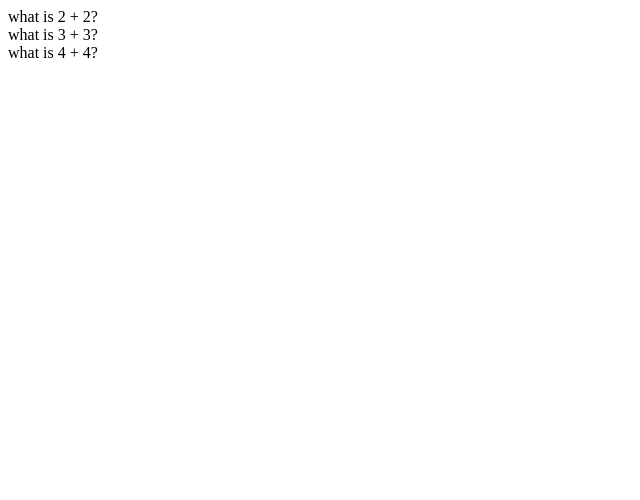
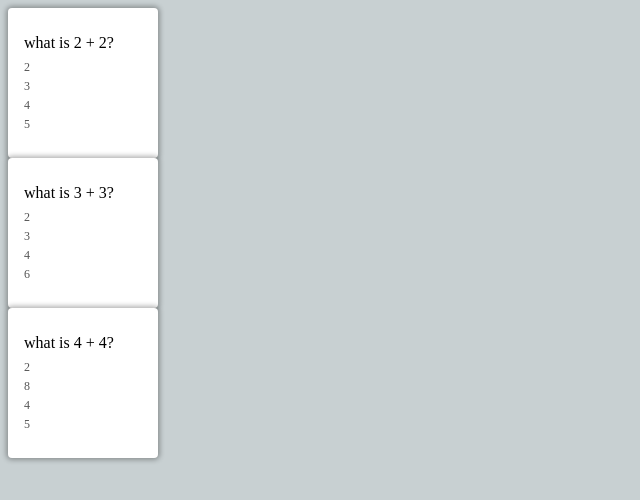
Before and after one commit to singonwan/flashcardApp, a React (Create React App) app in the folder flashcard-app/: page / in a window 1280 px wide. Shown: the top 500 px of the page, without its empty margins (0-640 px from the left). Built offline with nearby package versions, Linux system fonts and the light colour scheme.

Commit message:
styled individual flashcard with css along with the flip animation

```diff
--- a/flashcard-app/src/App.js
+++ b/flashcard-app/src/App.js
@@ -1,5 +1,6 @@
 import React, { useState } from 'react';
 import FlashcardList from './FlashcardList';
+import './app.css';
 
 function App() {
     const [flashcards, setFlashcards] = useState(SAMPLE_FLASHCARDS);
--- a/flashcard-app/src/Flashcard.js
+++ b/flashcard-app/src/Flashcard.js
@@ -3,8 +3,20 @@ import React, { useState } from 'react';
 export default function Flashcard({ flashcard }) {
     const [flip, setFlip] = useState(false);
     return (
-        <div onClick={() => setFlip(!flip)}>
-            {flip ? flashcard.answer : flashcard.question}
+        <div
+            className={`card ${flip ? 'flip' : ''}`}
+            onClick={() => setFlip(!flip, console.log(flip))}
+        >
+            <div className="front">
+                {flashcard.question}
+                <div className="flashcard-options">
+                    {flashcard.mc.map((option) => {
+                        return <div className="flashcard-option">{option}</div>;
+                    })}
+                </div>
+            </div>
+
+            <div className="back">{flashcard.answer}</div>
         </div>
     );
 }
--- /dev/null
+++ b/flashcard-app/src/app.css
@@ -0,0 +1,58 @@
+body {
+    background-color: #c8d0d2;
+}
+
+.card {
+    display: flex;
+    justify-content: center;
+    align-items: center;
+    position: relative;
+    border-radius: 0.25rem;
+    box-shadow: 0 0 5px 2px rgba(0, 0, 0, 0.3);
+    background-color: white;
+    transform-style: preserve-3d;
+    height: 150px;
+    width: 150px;
+    transition: 150ms;
+    cursor: pointer;
+    transform: perspective(1000px) rotateY(var(--rotate-y, 0))
+        translateY(var(--translate-y, 0));
+}
+
+.card:hover {
+    --translate-y: -2px;
+    box-shadow: 0 0 5px 2px rgba(0, 0, 0, 0.5);
+}
+
+.card.flip {
+    --rotate-y: 180deg;
+}
+
+.card .front {
+    left: 0;
+}
+
+.card .front,
+.card .back {
+    position: absolute;
+    padding: 1rem;
+    backface-visibility: hidden;
+}
+
+.card .back {
+    transform: rotateY(180deg);
+}
+
+.flashcard-options {
+    margin-top: 0.5rem;
+}
+
+.flashcard-option {
+    margin-top: 0.25rem;
+    color: #555;
+    font-size: 0.75rem;
+}
+
+.flashcard-option:first-child {
+    margin-top: 0;
+}
```
